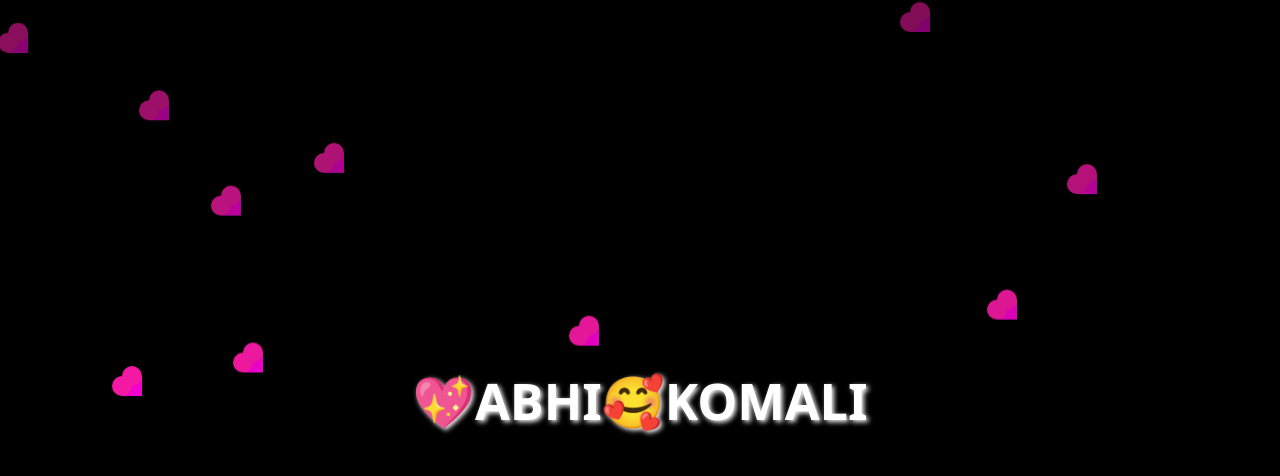
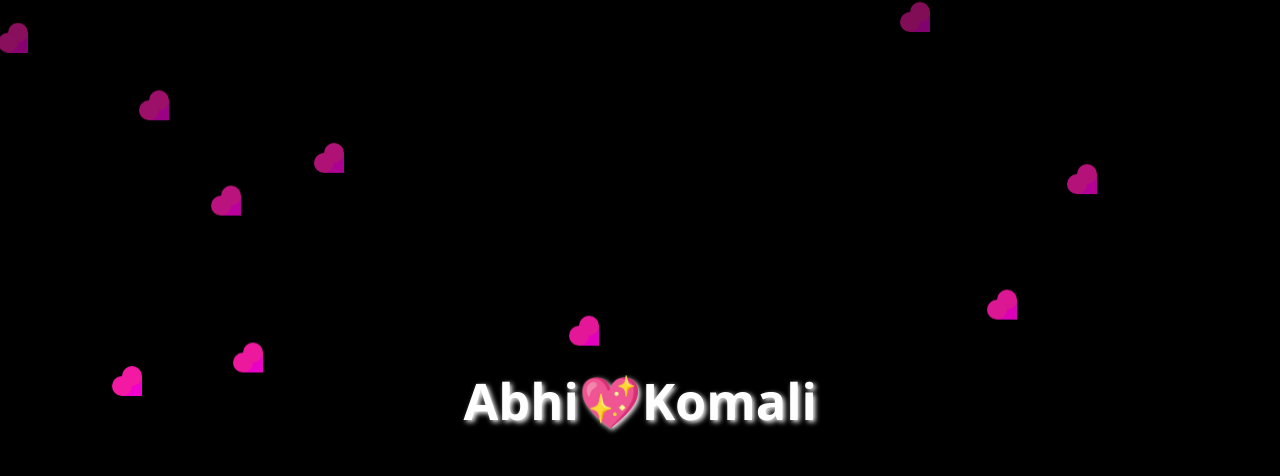
Before and after one commit to csd1234-1/abhi, a plain HTML site: page index.html in a window 1280 px wide. Drawn offline with Linux system fonts and the light colour scheme.

Commit message:
Update index.html

```diff
--- a/index.html
+++ b/index.html
@@ -77,7 +77,7 @@
   </style>
 </head>
 <body>
-  <h1>💖ABHI🥰KOMALI</h1>
+  <h1>Abhi💖Komali</h1>
 
   <script>
     function createHeart() {
```
